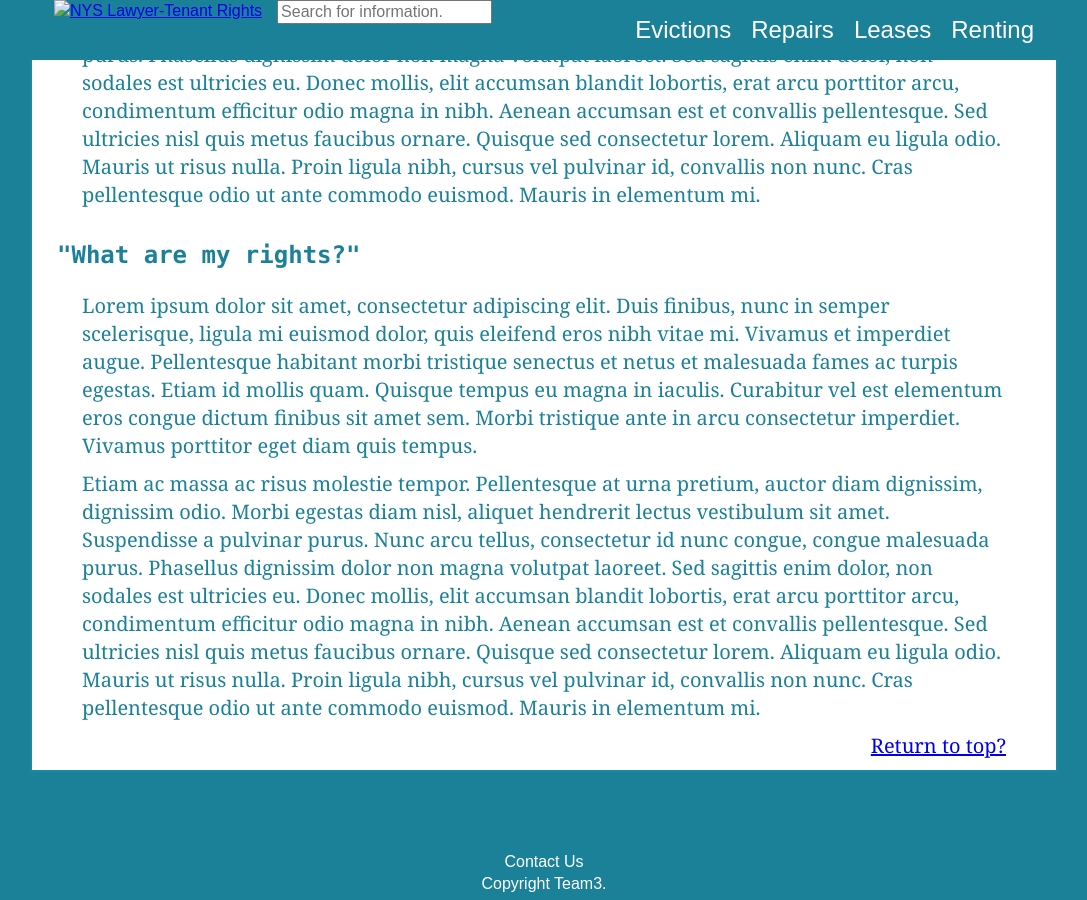
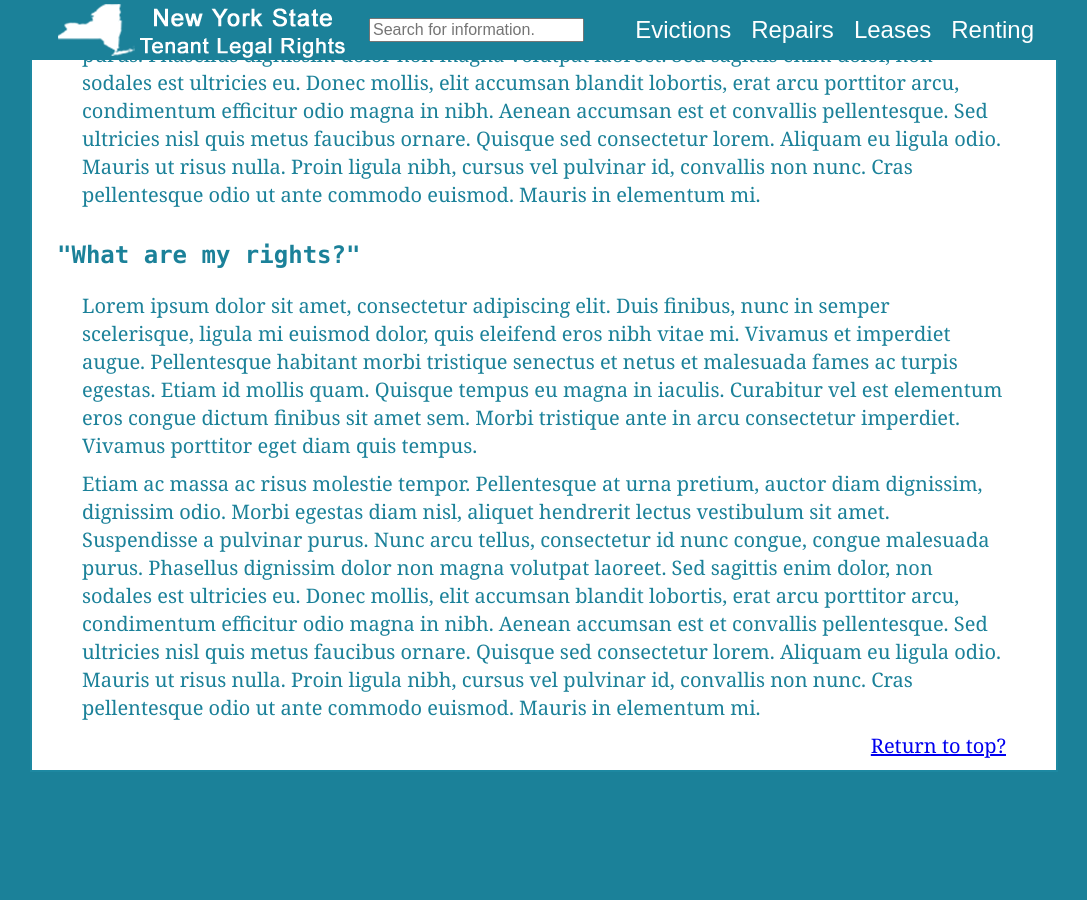
Before and after one commit to iinf362/team3, a Jekyll site: the page evictions.html, which Jekyll copies as it is, in a window 1280 px wide and 900 px high, scrolled down 1025 px. Shown: the whole window, without its empty margins (96-1183 px from the left). Built offline with Jekyll 4.4.1, drawn with Linux system fonts in a browser that asks for light colours; after the commit the page ends 1797 px from its top, so only the background shows below that.

Commit message:
Update evictions.html

```diff
--- a/evictions.html
+++ b/evictions.html
@@ -1,6 +1,46 @@
----
-layout: default
----
+<!DOCTYPE html>
+<!--[if lt IE 7]>      <html class="no-js lt-ie9 lt-ie8 lt-ie7"> <![endif]-->
+<!--[if IE 7]>         <html class="no-js lt-ie9 lt-ie8"> <![endif]-->
+<!--[if IE 8]>         <html class="no-js lt-ie9"> <![endif]-->
+<!--[if gt IE 8]><!--> <html class="no-js"> <!--<![endif]-->
+    <head>
+        <meta charset="utf-8">
+        <meta http-equiv="X-UA-Compatible" content="IE=edge">
+        <title>New York State -- Tenant Legal Rights</title>
+        <meta name="description" content="">
+        <meta name="viewport" content="width=device-width, initial-scale=1">
+
+        <!-- Place favicon.ico and apple-touch-icon.png in the root directory -->
+
+        <link rel="stylesheet" href="css/normalize.css">
+        <link rel="stylesheet" href="css/main.css">
+    </head>
+    <body>
+        <!--[if lt IE 7]>
+            <p class="browsehappy">You are using an <strong>outdated</strong> browser. Please <a href="http://browsehappy.com/">upgrade your browser</a> to improve your experience.</p>
+        <![endif]-->
+
+        <!-- Add your site or application content here -->
+
+    <header role="banner">
+        <div class="title">
+            <a href="index.html"><img src="img/titleimg.png" alt="NYS Lawyer-Tenant Rights" /></a>
+        </div>
+        <div role="search" class="search">
+            <img src="img/search.png" alt="search icon" />
+            <input id="mysearch2" type="search" placeholder="Search for information.">
+        </div>
+        <nav role="navigation">
+                <a href="renting.html">Renting</a>
+                <a href="leases.html">Leases</a>
+                <a href="repairs.html">Repairs</a>
+                <a href="evictions.html">Evictions</a>
+        </nav>
+
+  </header>
+
+    <div class="headerspacer">
+    </div>
 
     <div role"main" class="mainbody">
         <h1>Evictions</h1>
```
